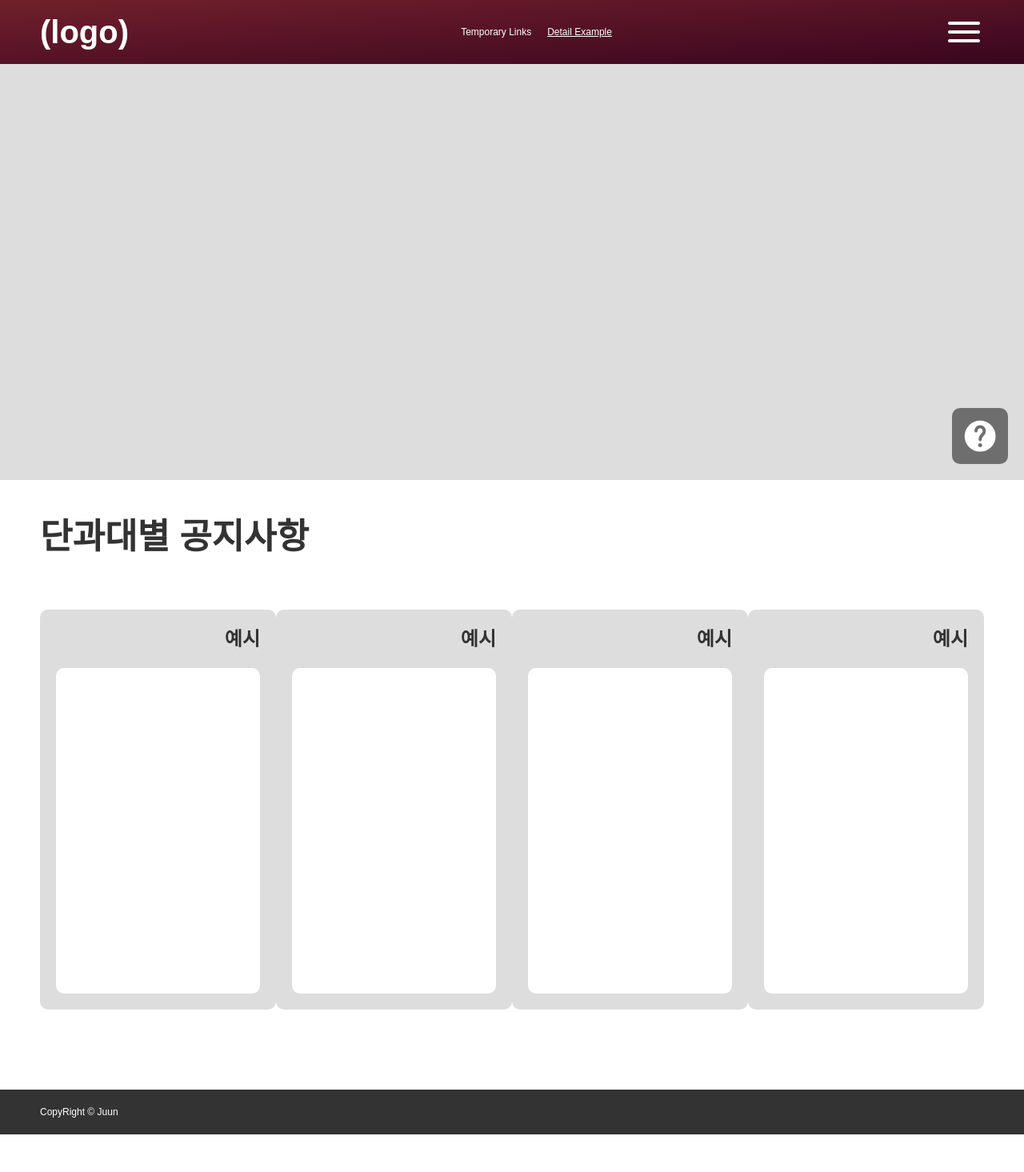
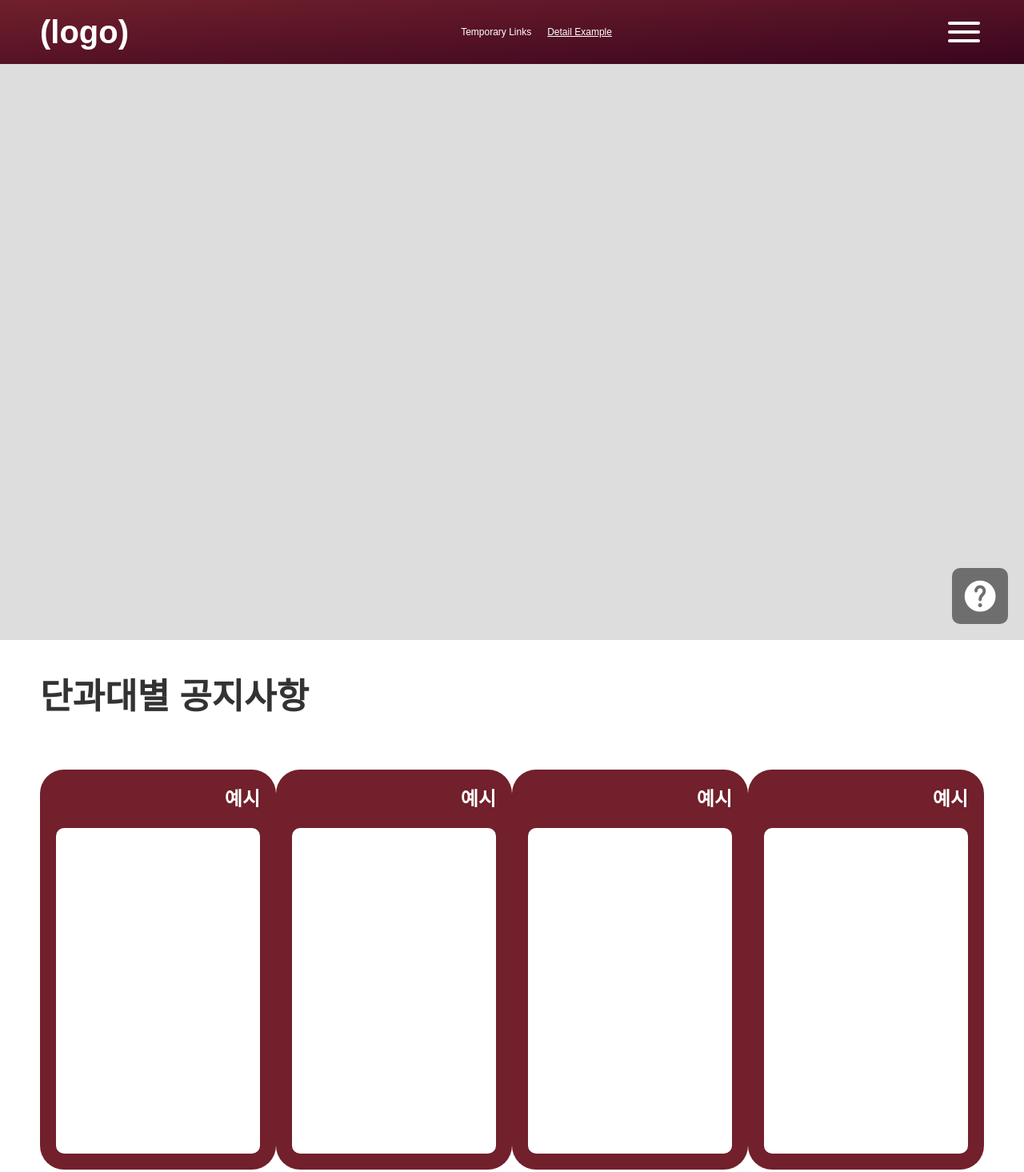
Before and after one commit to juunie-roh/KWU-Kampus-Front, a website: page index.html in a window 1280 px wide. Shown: the top 1465 px of the page at 80% size. Before the commit the page ends 1418 px from the top, so only its background shows below. Drawn offline with nearby package versions, Linux system fonts and the light colour scheme; animation ran at ten frames a second; a script that the page names is missing.

Commit message:
mapcontainer fixed

```diff
--- a/css/layout.css
+++ b/css/layout.css
@@ -26,7 +26,7 @@ main {
 
 main #mapContainer {
   position: relative;
-  width: 1200px; height: 500px;
+  width: 1200px; height: 700px;
   margin: 10px;
   border-radius: 20px;
   overflow: hidden;
@@ -231,10 +231,11 @@ header #menuBtn {
   display: flex; flex-direction: column;
   width: 400px; height: 500px;
   padding: 20px;
-  border-radius: 10px;
-  background: #ddd;
+  border-radius: 30px;
+  background: var(--main-color);
   transition-property: background-color, color, box-shadow;
   transition: 0.3s ease-in-out;
+  color: #fff;
 }
 .notice-card h3 {
   margin-bottom: 20px;
@@ -245,15 +246,13 @@ header #menuBtn {
   width: 100%; height: 100%;
   border-radius: 10px;
   background: #fff;
+  color: #333;
 }
 
 .notice-card:hover {
-  background: var(--main-color);
   box-shadow: 5px 5px 10px rgba( 0, 0, 0, 0.5 );
 }
-.notice-card:hover h3 {
-  color: #fff;
-}
+
 
 footer {
   display: flex;
--- a/js/main.js
+++ b/js/main.js
@@ -306,7 +306,7 @@ function init() {
   container.appendChild( renderer.domElement ); // where to append
 
   camera = new THREE.PerspectiveCamera( 60, width / height, 1, 1000 );// 1000 );
-  camera.position.set( 300, 300, 0 ); // ( 400, 200, 0 );
+  camera.position.set( 350, 250, 0 ); // ( 400, 200, 0 );
 
   // controls
 
```
